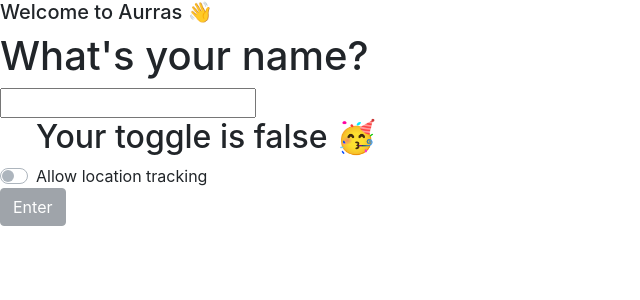
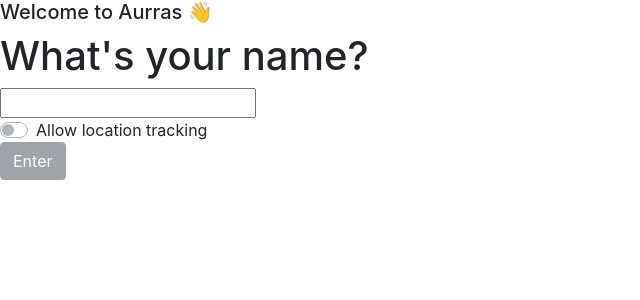
Before and after one commit to AlecDivito/hackthenorth20201, a React (Create React App) app in the folder frontend/: page / in a window 1280 px wide. Shown: the top 300 px of the page, without its empty margins (0-640 px from the left). Built offline with nearby package versions, Linux system fonts and the light colour scheme.

Commit message:
Removed debugging for toggle button

```diff
--- a/frontend/src/components/AddUserForm.tsx
+++ b/frontend/src/components/AddUserForm.tsx
@@ -34,7 +34,6 @@
                     />
                 </div>
                 <div className='custom-control custom-switch'>
-                    <h2>Your toggle is {isToggled.toString()} 🥳</h2>
                     <input
                     type='checkbox'
                     className='custom-control-input'
```
